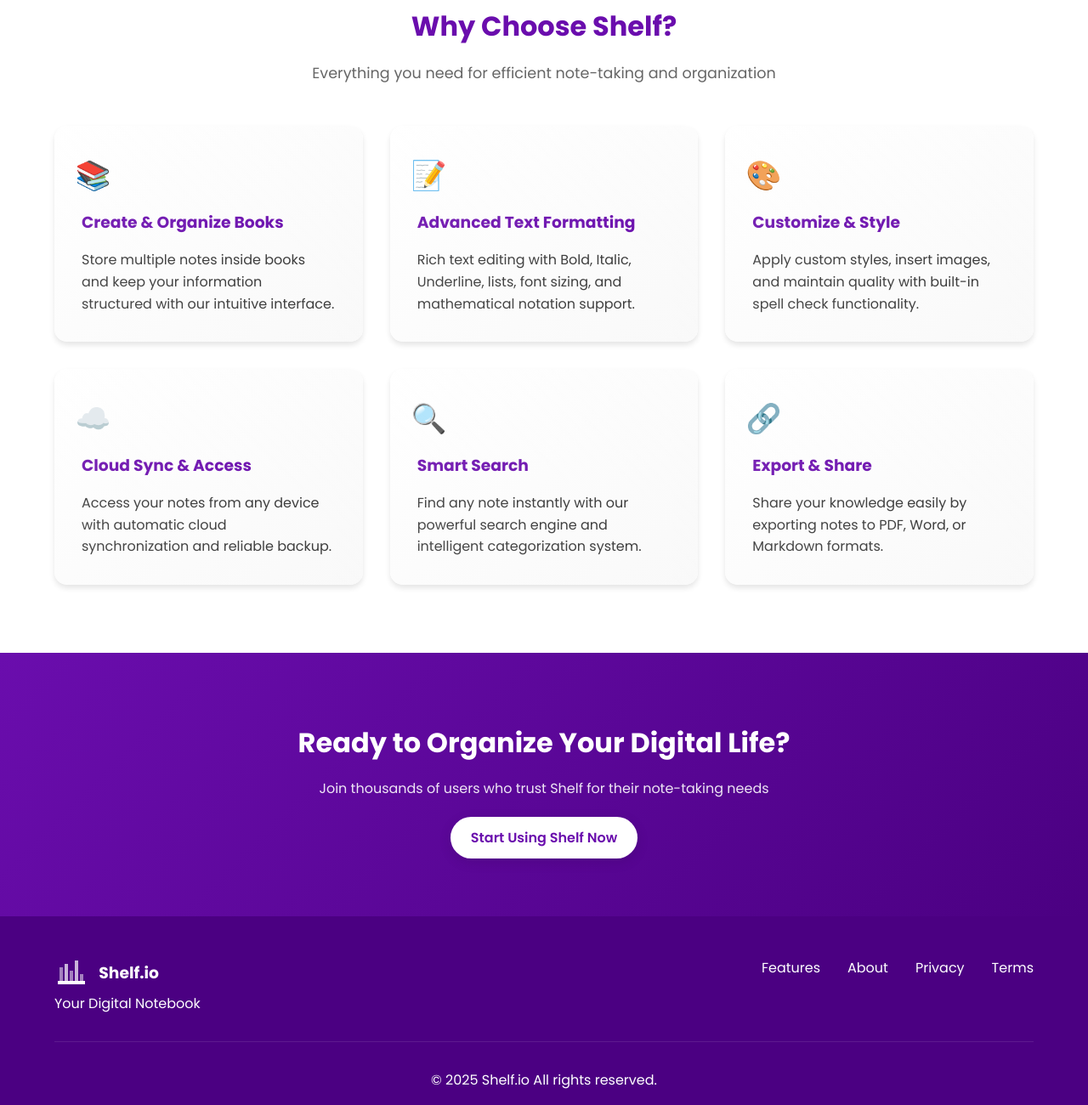
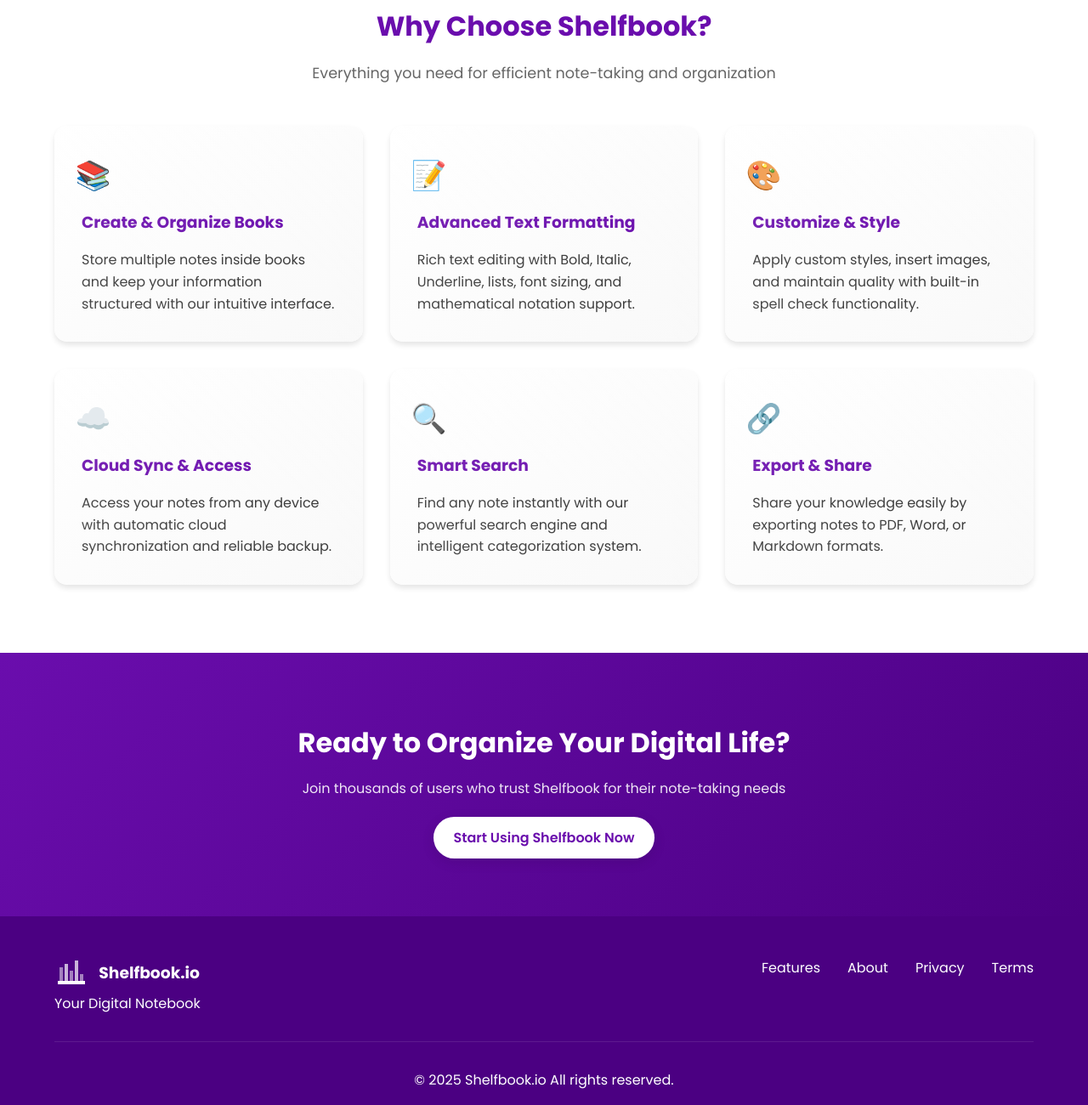
Before and after one commit to NoteShelf/shelf_io_website, a plain HTML site: page index.html in a window 1280 px wide. Shown: the part 686-1986 px from the top of the page at 85% size. Drawn offline with Linux system fonts and the light colour scheme.

Commit message:
Update index.html

```diff
--- a/index.html
+++ b/index.html
@@ -3,7 +3,7 @@
   <head>
     <meta charset="UTF-8" />
     <meta name="viewport" content="width=device-width, initial-scale=1.0" />
-    <title>Shelf - Your Digital Notebook</title>
+    <title>Shelfbook - Your Digital Notebook</title>
     <link rel="icon" type="image/x-icon" href="favicon.ico" />
     <link
       href="https://fonts.googleapis.com/css2?family=Poppins:wght@400;500;600;700&display=swap"
@@ -71,7 +71,7 @@
               style="fill: currentColor; opacity: 0.5"
             />
           </svg>
-          <h1 class="logo">Shelf.io</h1>
+          <h1 class="logo">Shelfbook.io</h1>
         </div>
         <div class="nav-right">
           <a
@@ -91,7 +91,7 @@
           Capture, Organize, and Customize Your Knowledge
         </h2>
         <p class="hero-text">
-          The name <strong>Shelf</strong> is inspired by a traditional
+          The name <strong>Shelfbook</strong> is inspired by a traditional
           bookshelf, where books and essentials are neatly arranged. Transform
           your digital note-taking experience with our powerful organization
           tools.
@@ -107,7 +107,7 @@
 
     <section class="features" id="features">
       <div class="section-header">
-        <h2>Why Choose Shelf?</h2>
+        <h2>Why Choose Shelfbook?</h2>
         <p class="subtitle">
           Everything you need for efficient note-taking and organization
         </p>
@@ -166,13 +166,13 @@
 
     <section class="cta">
       <h2>Ready to Organize Your Digital Life?</h2>
-      <p>Join thousands of users who trust Shelf for their note-taking needs</p>
+      <p>Join thousands of users who trust Shelfbook for their note-taking needs</p>
       <a
         href="https://app-shelfio.threesixty.site/"
         class="btn primary-btn"
         target="_blank"
         rel="noopener noreferrer"
-        >Start Using Shelf Now</a
+        >Start Using Shelfbook Now</a
       >
     </section>
 
@@ -192,7 +192,7 @@
               <rect x="60" y="10" width="10" height="60" style="fill: currentColor; opacity: 0.7" />
               <rect x="75" y="50" width="10" height="20" style="fill: currentColor; opacity: 0.5" />
             </svg>
-            <h3 style="display: inline-block; margin-left: 8px;">Shelf.io</h3>
+            <h3 style="display: inline-block; margin-left: 8px;">Shelfbook.io</h3>
             <p>Your Digital Notebook</p>
           </div>
           <div class="footer-links">
@@ -203,7 +203,7 @@
           </div>
         </div>
         <div class="footer-bottom">
-          <p>&copy; 2025 Shelf.io All rights reserved.</p>
+          <p>&copy; 2025 Shelfbook.io All rights reserved.</p>
         </div>
       </footer>
 
```
